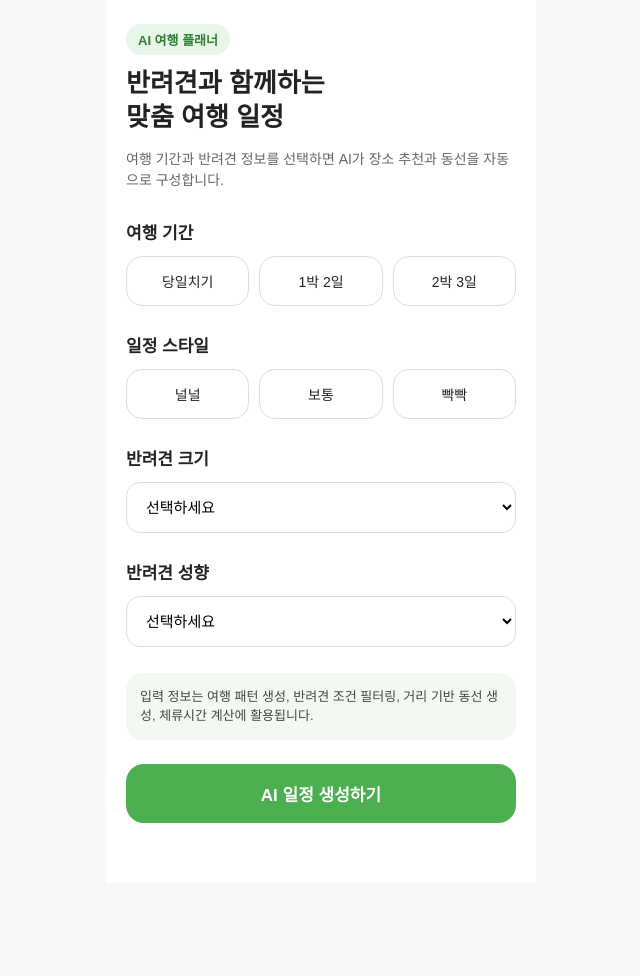
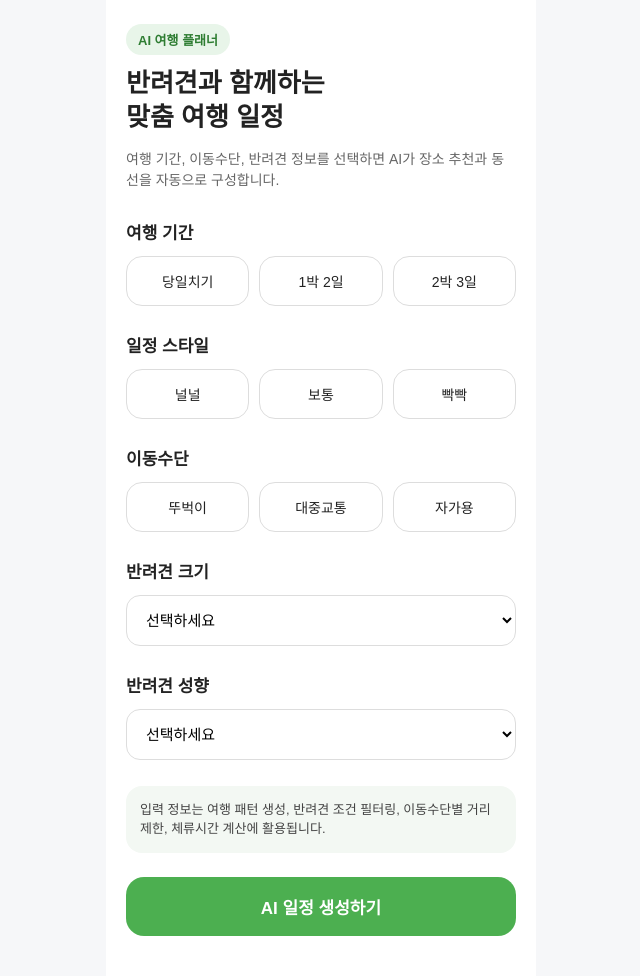
Before and after one commit to yoontteong/capstone, a Flask app: page / in a window 1280 px wide. Shown: the whole page, without its empty margins (319-959 px from the left). Before the commit the page ends 823 px from the top, so only its background shows below. Run offline with Flask 3, Linux system fonts and the light colour scheme.

Commit message:
이동수단 버튼 추가

```diff
--- a/templates/ai_schedule.html
+++ b/templates/ai_schedule.html
@@ -124,10 +124,6 @@
         .submit-btn:hover {
             background: #43a047;
         }
-
-        .bottom-space {
-            height: 20px;
-        }
     </style>
 </head>
 
@@ -137,7 +133,7 @@
             <div class="badge">AI 여행 플래너</div>
             <h1>반려견과 함께하는<br>맞춤 여행 일정</h1>
             <p class="subtitle">
-                여행 기간과 반려견 정보를 선택하면 AI가 장소 추천과 동선을 자동으로 구성합니다.
+                여행 기간, 이동수단, 반려견 정보를 선택하면 AI가 장소 추천과 동선을 자동으로 구성합니다.
             </p>
         </div>
 
@@ -186,6 +182,27 @@
             </div>
 
             <div class="section">
+                <div class="section-title">이동수단</div>
+
+                <div class="option-grid">
+                    <label class="option-card">
+                        <input type="radio" name="transport_type" value="뚜벅이" required>
+                        뚜벅이
+                    </label>
+
+                    <label class="option-card">
+                        <input type="radio" name="transport_type" value="대중교통">
+                        대중교통
+                    </label>
+
+                    <label class="option-card">
+                        <input type="radio" name="transport_type" value="자가용">
+                        자가용
+                    </label>
+                </div>
+            </div>
+
+            <div class="section">
                 <div class="section-title">반려견 크기</div>
 
                 <select name="dog_size" required>
@@ -208,12 +225,10 @@
             </div>
 
             <div class="notice">
-                입력 정보는 여행 패턴 생성, 반려견 조건 필터링, 거리 기반 동선 생성, 체류시간 계산에 활용됩니다.
+                입력 정보는 여행 패턴 생성, 반려견 조건 필터링, 이동수단별 거리 제한, 체류시간 계산에 활용됩니다.
             </div>
 
             <button type="submit" class="submit-btn">AI 일정 생성하기</button>
-
-            <div class="bottom-space"></div>
         </form>
     </div>
 </body>
```
